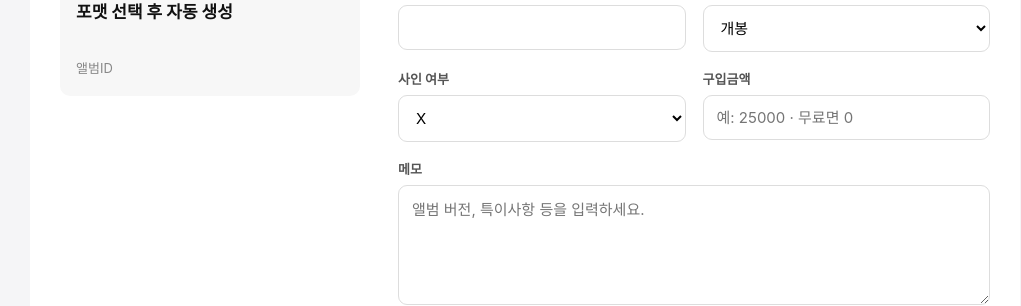
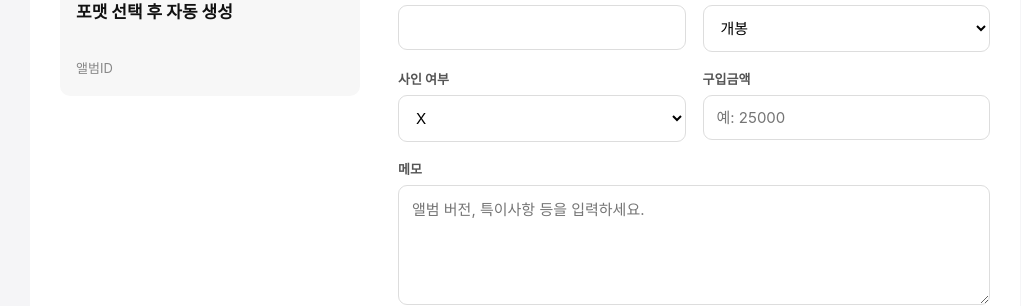
Before and after one commit to Siunaldonumber7/Album-Archive, a Flask app: template templates/register.html in a window 1280 px wide. Shown: the part 474-780 px from the top of the page, without its empty margins (115-1136 px from the left). Run offline with Flask 3, Linux system fonts and the light colour scheme; the template is opened without the code that fills it, so the values that code supplies are empty.

Commit message:
Remove zero-price helper text

```diff
--- a/templates/register.html
+++ b/templates/register.html
@@ -942,7 +942,7 @@ O
     name="purchase_price"
     min="0"
     step="1"
-    placeholder="예: 25000 · 무료면 0"
+    placeholder="예: 25000"
 >
 
 
```
